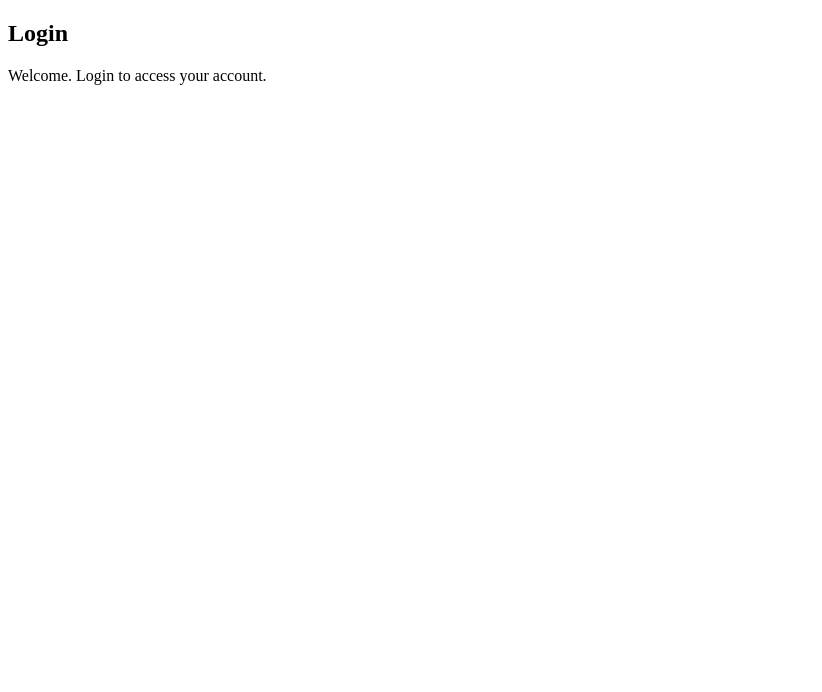
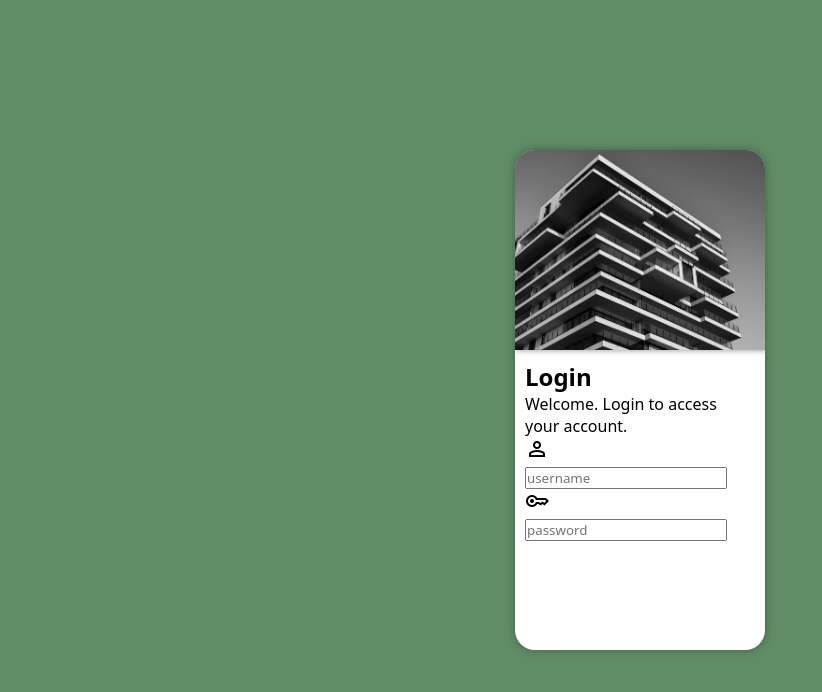
Before and after one commit to mosconh/projeto-login, a plain HTML site: page index.html in a window 1280 px wide. Shown: the whole page, without its empty margins (0-822 px from the left). Drawn offline with nearby package versions, Linux system fonts and the light colour scheme.

Commit message:
project-login
added image, color, font and basic stuff

```diff
--- a/estilos/style.css
+++ b/estilos/style.css
@@ -2,6 +2,55 @@
 /*
 Color pallet
 #B1E4B8 - lighter
-#608C66 - lighte
+#608C66 - light
 #153B1A - darker
 */
+
+* {
+    margin: 0;
+    padding: 0;
+    text-decoration: none;
+    font-family: system-ui, -apple-system, BlinkMacSystemFont, 'Segoe UI', Roboto, Oxygen, Ubuntu, Cantarell, 'Open Sans', 'Helvetica Neue', sans-serif;
+    box-sizing: border-box;
+}
+
+body, html {
+    background-color: #608C66;
+    height: 100vh;
+    width: 100vw;
+}
+
+main {
+    position: relative;
+    height: 100vh;
+    width: 100vw;
+}
+
+section#login {
+    position: absolute;
+    top: 50%;
+    left: 50%;
+    transform: translate(-50%, -50%);
+    overflow: hidden;
+
+    background-color: white;
+    width: 250px;
+    height: 500px;
+    border-radius: 20px;
+    box-shadow: 0px 0px 10px #00000050;
+}
+
+section#login > div#image {
+    display: block;
+    background: #608C66 url('../imagens/pattern-01.jpg') no-repeat;
+    background-position: center right;
+    background-size: cover;
+    height: 200px;
+    box-shadow: 1px 1px 5px #00000057;
+}
+
+section#login > div#form {
+    display: block;
+    padding: 10px;
+
+}
--- a/index.html
+++ b/index.html
@@ -4,19 +4,27 @@
     <meta charset="UTF-8">
     <meta name="viewport" content="width=device-width, initial-scale=1.0">
     <title>Login</title>
+    <link href="https://fonts.googleapis.com/css2?family=Material+Symbols+Outlined" rel="stylesheet" />
     <link rel="stylesheet" href="estilos/style.css">
 </head>
 <body>
     <main>
         <section id="login">
             <div id="image">
-
+                <!--The image goes into the CSS-->
             </div>
             <div id="form">
                 <h1>Login</h1>
                 <p>Welcome. Login to access your account.</p>
                 <form action="login.php" method="get" autocomplete="on">
-
+                    <p>
+                        <label for="iloginuser"><span class="material-symbols-outlined">person</span></label>
+                        <input type="text" name="loginuser" id="iloginuser"  required minlength="8" maxlength="16" placeholder="username">
+                    </p>
+                    <p>
+                        <label for="ipassword"><span class="material-symbols-outlined">key</span></label>
+                        <input type="password" name="password"  id="ipassword" required minlength="8" maxlength="16" placeholder="password">
+                    </p>
                 </form>
             </div>
         </section>
```
